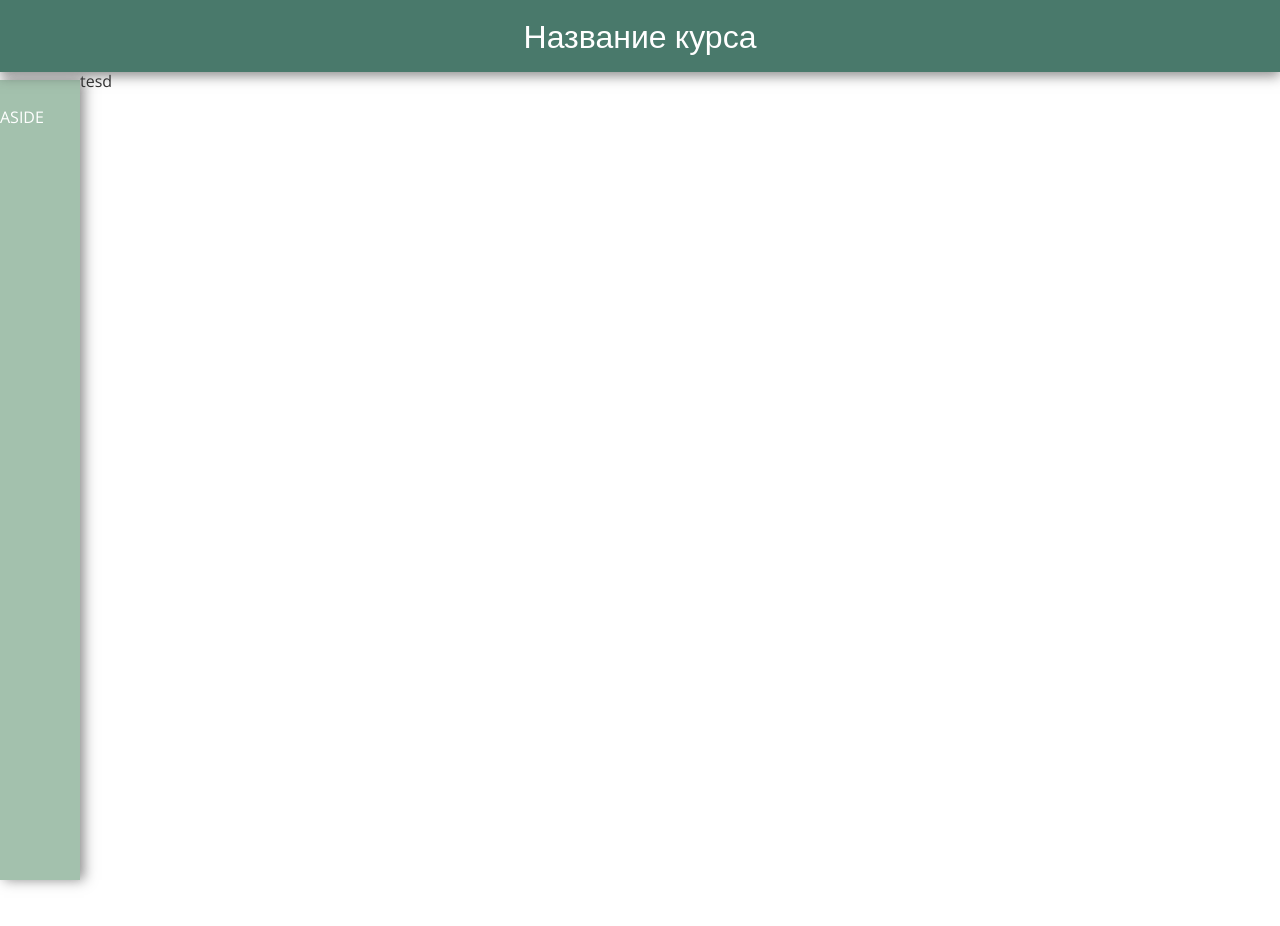
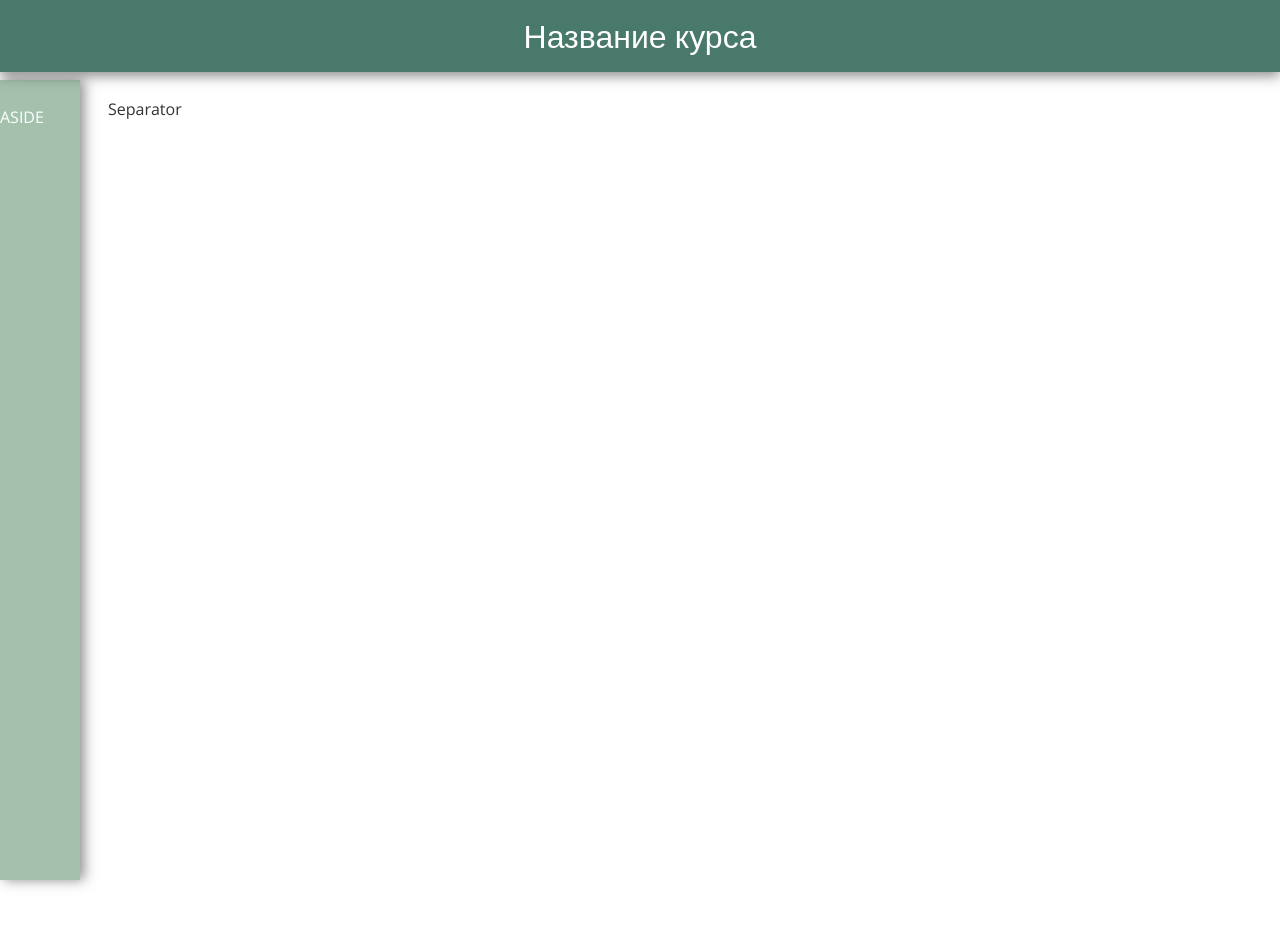
Before and after one commit to DenisDrozd/ira-project, an Angular app: page / in a window 1280 px wide. Shown: the top 926 px of the page. Built offline with nearby package versions, Linux system fonts and the light colour scheme.

Commit message:
page1-07: body init

```diff
--- a/src/app/app.component.html
+++ b/src/app/app.component.html
@@ -2,12 +2,6 @@
 <app-aside class="aside"></app-aside>
 <div class="body">
     <div class="container">
-        <div class="row">
-            <div class="col_extrasmall-12 col_small-12 col_medium-12 col_large-12">
-                <div class="test">
-                    tesd
-                </div>
-            </div>
-        </div>
+        <app-body></app-body>
     </div>
 </div>
--- a/src/app/app.module.ts
+++ b/src/app/app.module.ts
@@ -4,12 +4,14 @@ import {NgModule} from '@angular/core';
 import {AppComponent} from './app.component';
 import {HeaderModule} from './header/header.module';
 import {AsideModule} from './aside/aside.module';
+import {BodyModule} from './body/body.module';
 
 @NgModule({
     imports: [
         BrowserModule,
         HeaderModule,
-        AsideModule
+        AsideModule,
+        BodyModule
     ],
     declarations: [
         AppComponent
--- a/src/app/app.style.less
+++ b/src/app/app.style.less
@@ -21,10 +21,3 @@
 .body {
     margin-left: 80px;
 }
-
-.test {
-    width: 100%;
-    height: 200vh;
-    color: @body-color;
-    background-color: @body-bg;
-}
--- /dev/null
+++ b/src/app/body/body.component.html
@@ -0,0 +1,5 @@
+<div class="body">
+    <div class="test">
+        Separator
+    </div>
+</div>
--- /dev/null
+++ b/src/app/body/body.module.ts
@@ -0,0 +1,23 @@
+import {BrowserModule} from '@angular/platform-browser';
+import {NgModule} from '@angular/core';
+import {CommonModule} from '@angular/common';
+import {BodyComponent} from './body.component';
+
+@NgModule({
+    imports: [
+        CommonModule,
+        BrowserModule
+    ],
+    declarations: [
+        BodyComponent
+    ],
+    exports: [
+        BodyComponent
+    ],
+    entryComponents: [
+        BodyComponent
+    ],
+    providers: [],
+    bootstrap: [BodyComponent]
+})
+export class BodyModule { }
--- /dev/null
+++ b/src/app/body/body.style.less
@@ -0,0 +1,16 @@
+@import '../../sharedStyle/index';
+
+:host {
+    display: block;
+}
+
+.body {
+    padding: 28px;
+}
+
+.test {
+    width: 100%;
+    height: 200vh;
+    color: @body-color;
+    background-color: @body-bg;
+}
```
Also changed, not shown: src/app/body/body.component.ts (added, +10 -0 lines).
